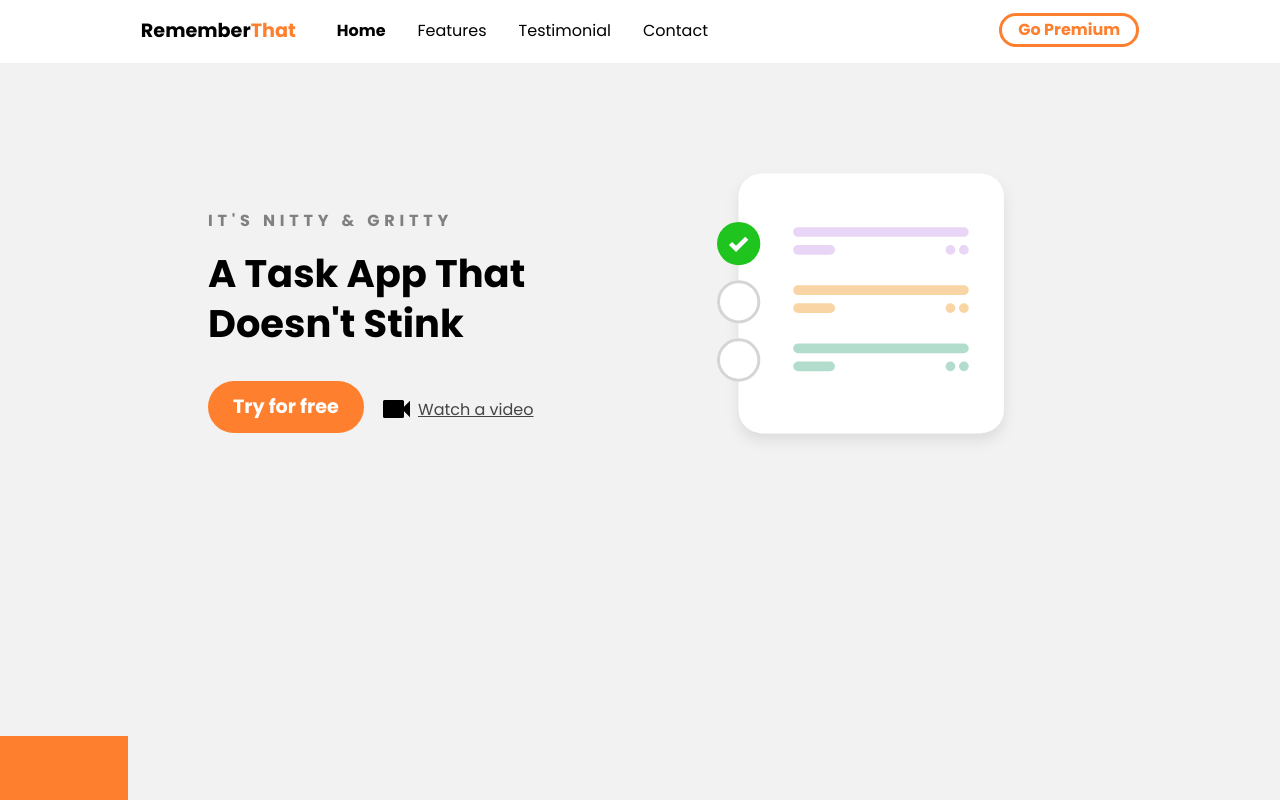
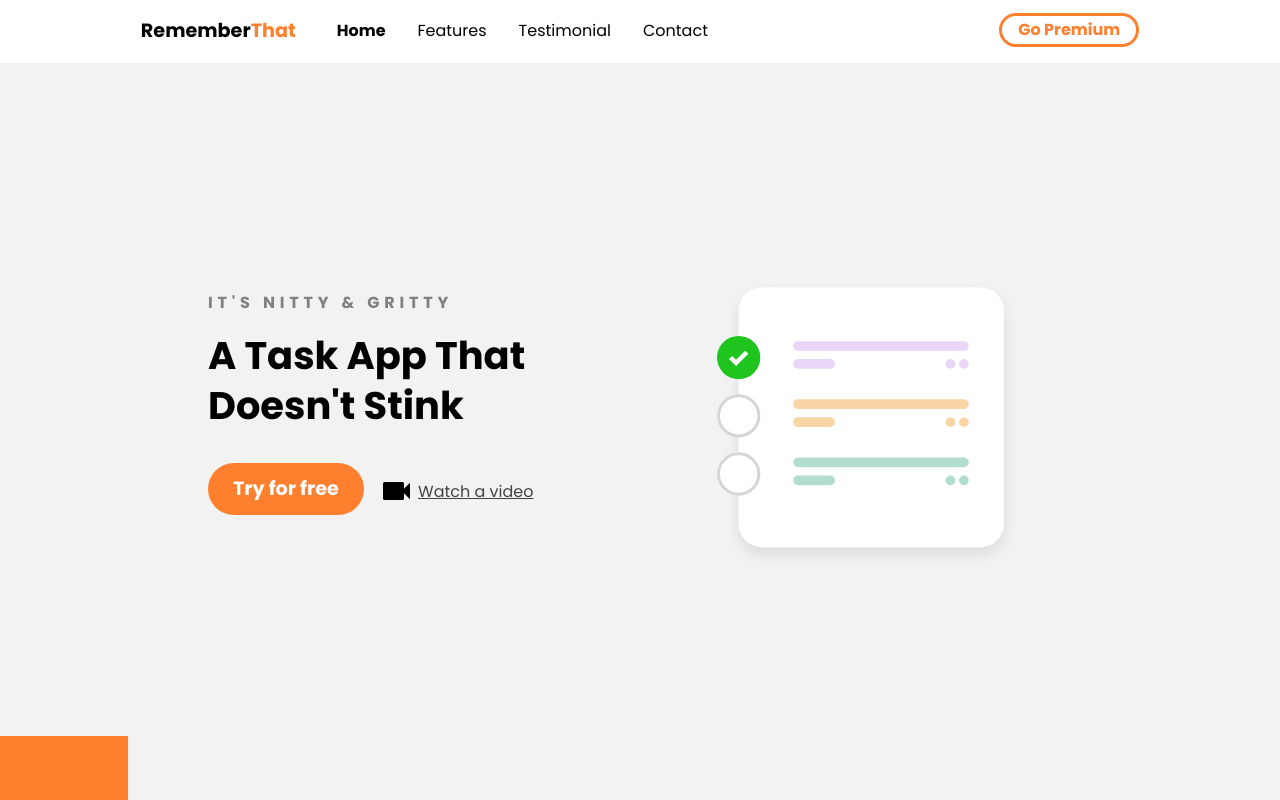
Before and after one commit to williamtobing/landing-page-2, a React (Create React App) app: page / in a window 1280 px wide. Shown: the top 800 px of the page. Built offline with nearby package versions, Linux system fonts and the light colour scheme.

Commit message:
centered hero-content

```diff
--- a/src/App.scss
+++ b/src/App.scss
@@ -350,10 +350,14 @@ nav {
   .hero {
     height: 100vh;
     padding: 0;
+    display: flex;
+    flex-direction: column;
+    justify-content: center;
 
-    .subhead,
-    .hero-img {
-      margin-top: 10em;
+    .hero-content {
+      margin: auto;
+      display: flex;
+      justify-content: space-between;
     }
   }
 
@@ -489,12 +493,3 @@ nav {
     }
   }
 }
-
-@media only screen and (min-width: 1440px) {
-  .hero {
-    .subhead,
-    .hero-img {
-      margin-top: 15em;
-    }
-  }
-}
--- a/src/components/Hero.js
+++ b/src/components/Hero.js
@@ -7,6 +7,7 @@ const Hero = () => {
     <section id="to-home" className="hero">
       <div className="container">
         <Zoom>
+          <div className="hero-content">
             <div className="left-col">
               <p className="subhead">It's Nitty &amp; Gritty</p>
               <h1>A Task App That Doesn't Stink</h1>
@@ -22,7 +23,12 @@ const Hero = () => {
               </div>
             </div>
 
-          <img className="hero-img" src={IllustrationImg} alt="Illustration" />
+            <img
+              className="hero-img"
+              src={IllustrationImg}
+              alt="Illustration"
+            />
+          </div>
         </Zoom>
       </div>
     </section>
```
Also changed, not shown: 1 other file (tests, documents, lock files or other folders). Lines whose indentation alone changed are shown as unchanged.
